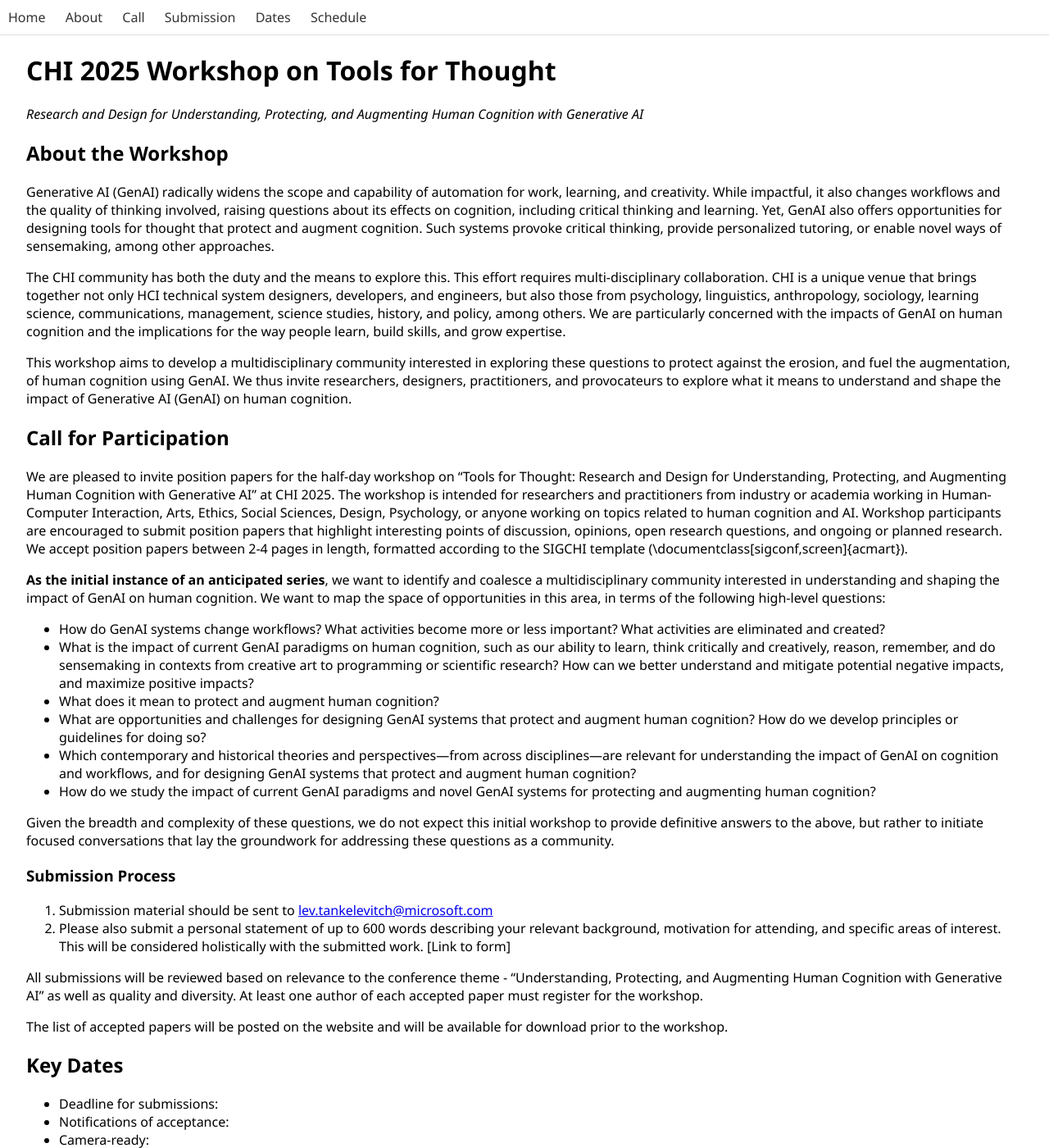
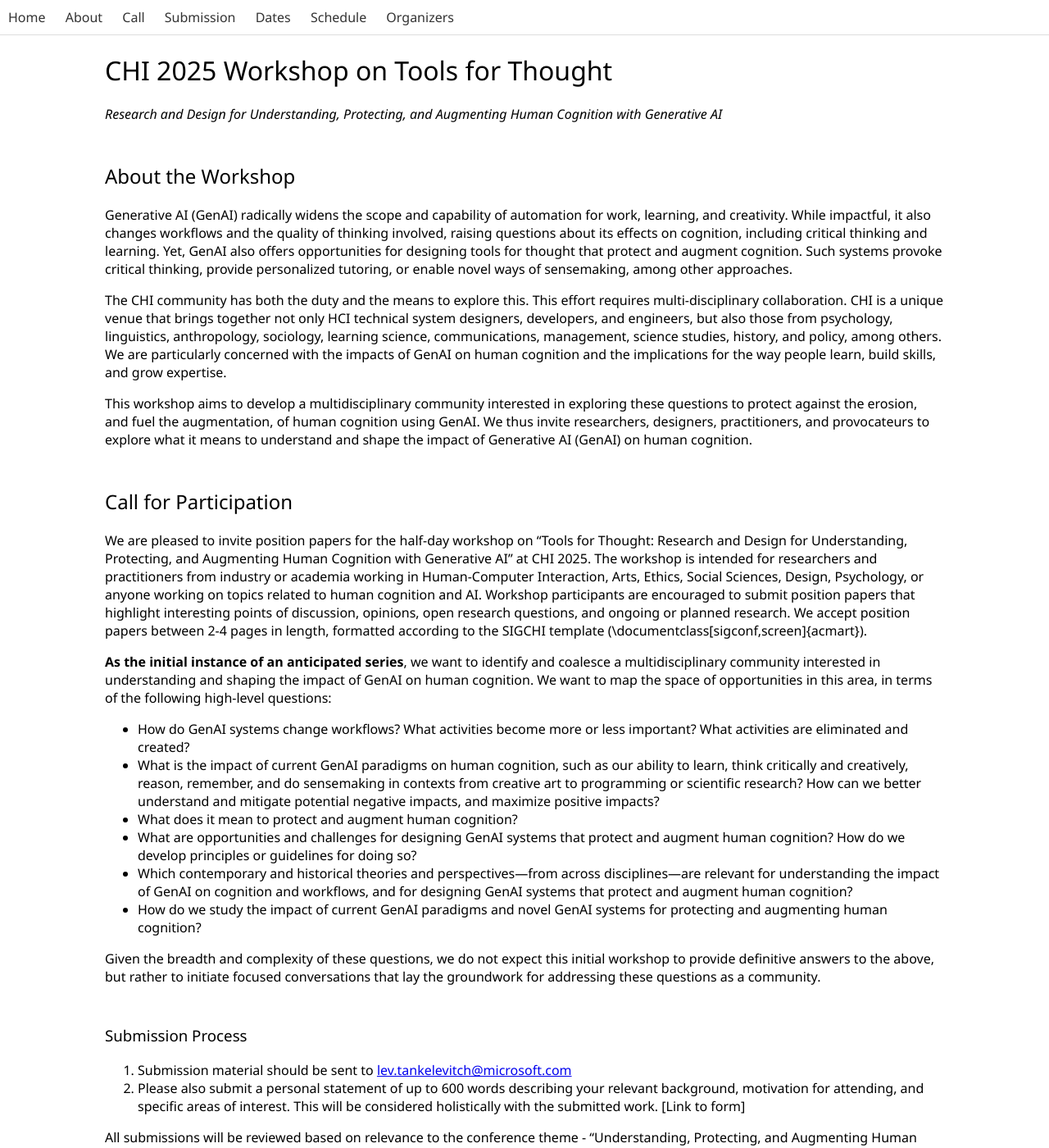
Before and after one commit to ai-tools-for-thought/workshop, a Jekyll site: the page built from index.md, in a window 1280 px wide and 1400 px high. Shown: the whole window at 82% size. Built offline with Jekyll 4.4.1, drawn with Linux system fonts in a browser that asks for light colours; some of the changed text lies outside the part shown.

Commit message:
Update workshop details, enhance navigation, and add organizers section

```diff
--- a/_config.yml
+++ b/_config.yml
@@ -1,5 +1,5 @@
 title: "CHI 2025 Workshop on Tools for Thought"
-description: "A brief introduction to the upcoming workshop"
+description: "Website for the CHI 2025 Workshop on Tools for Thought"
 url: "https://ai-tools-for-thought.github.io/workshop/"
 baseurl: ""
 theme: minima # or another theme you prefer
--- /dev/null
+++ b/_includes/organizers.html
@@ -0,0 +1,13 @@
+<div class="organizers-container">
+    <ul>
+      {% for org in site.data.organizers %}
+        <li>
+          <img src="{{ org.image | relative_url }}" alt="{{ org.name }}" class="organizer-photo" />
+          <div class="organizer-info">
+            <strong>{{ org.name }}</strong><br>
+            {{ org.bio }}
+          </div>
+        </li>
+      {% endfor %}
+    </ul>
+  </div>
--- a/_layouts/default.html
+++ b/_layouts/default.html
@@ -12,18 +12,22 @@
   <header>
     <nav id="main-nav">
       <ul>
-        <li><a href="#homr">Home</a></li>
+        <li><a href="#home">Home</a></li>
         <li><a href="#about">About</a></li>
         <li><a href="#call">Call</a></li>
         <li><a href="#submission">Submission</a></li>
         <li><a href="#dates">Dates</a></li>
         <li><a href="#schedule">Schedule</a></li>
+        <li><a href="#organizers">Organizers</a></li>
       </ul>
     </nav>
   </header>
 
-  <main style="margin: 64px 32px;">
+  <main style="margin: 64px 128px;">
     {{ content }}
+
+    <!-- After content, include the organizers list -->
+    {% include organizers.html %}
   </main>
 
   <footer>
--- a/assets/css/style.css
+++ b/assets/css/style.css
@@ -1,5 +1,5 @@
 body {
-    font-family: 'Segoe UI', Tahoma, Geneva, Verdana, sans-serif;
+  font-family: "Segoe UI", Tahoma, Geneva, Verdana, sans-serif;
   margin: 0;
 }
 
@@ -30,7 +30,7 @@
 }
 
 section {
-    padding: 80px 20px; /* Extra padding top to avoid nav overlap */
+  padding: 80px 40px; /* Extra padding top to avoid nav overlap */
   min-height: 100vh;
 }
 
@@ -39,8 +39,10 @@
   margin: 0 auto;
 }
 
-  h1, h2 {
-    /* text-align: center; */
+h1,
+h2, h3 {
+  font-weight: normal;
+  margin-top: 3rem;
 }
 
 .btn {
@@ -74,8 +76,37 @@
   border-collapse: collapse;
 }
 
-th, td {
+th,
+td {
   border: 1px solid #ccc;
   padding: 8px;
   text-align: left;
 }
+
+.organizers-container ul {
+  display: flex;
+  flex-wrap: wrap; /* Allows items to wrap on smaller screens */
+  list-style: none; /* Remove default bullet points */
+  padding: 32px;       /* Remove default padding */
+  gap: 20px;        /* Space between items */
+}
+
+.organizers-container li {
+  background: #f9f9f9;
+  border-radius: 5px;
+  padding: 10px;
+  display: flex;           /* Each list item as a flex container too */
+  align-items: flex-start;  /* Align image and text at the top */
+  width: 100%;
+  max-width: 300px;         /* Adjust for desired width of each card */
+}
+
+.organizer-photo {
+  max-width: 60px;      /* Control the image size */
+  margin-right: 10px;   /* Space between photo and text */
+  border-radius: 50%;   /* Make the image circular */
+}
+
+.organizer-info {
+  flex: 1; /* Take up the remaining space in the li */
+}
--- a/index.md
+++ b/index.md
@@ -64,3 +64,5 @@
 | 15:15 - 15:45 | Coffee break and informal demos                                          |
 | 15:45 - 17:00 | Co-ideation session: Mapping Opportunities                               |
 | 17:00 - 17:30 | Next steps and closing                                                   |
+
+## Organizers {#organizers}
```
Also changed, not shown: _data/organizers.yaml (added, +43 -0 lines). Lines whose indentation alone changed are shown as unchanged.
